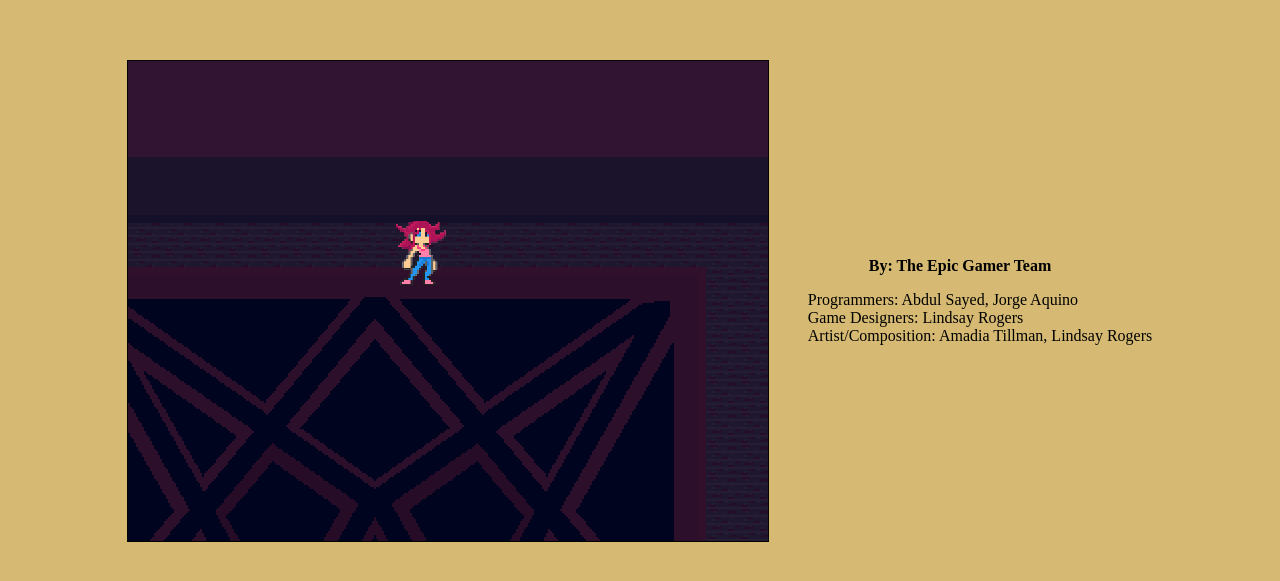
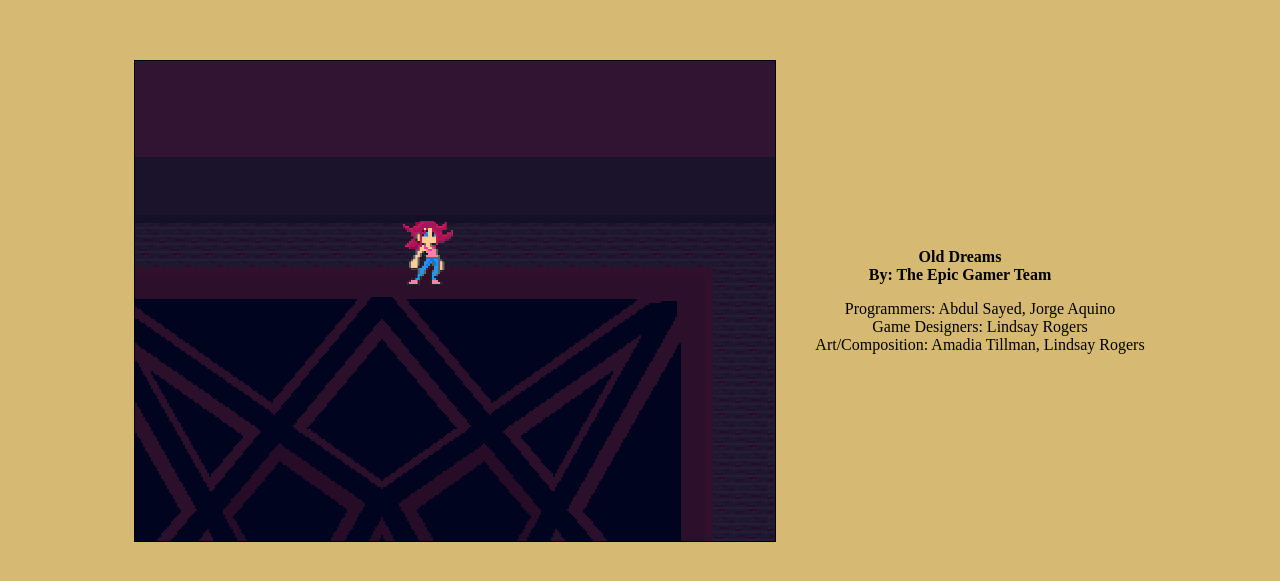
Before and after one commit to Abdul-RahmanSayed/Old-Dreams, a website: page index.html in a window 1280 px wide. Shown: the part 107-688 px from the top of the page. Drawn offline with nearby package versions, Linux system fonts and the light colour scheme; a web font is replaced by a local one.

Commit message:
Added creepy background music

```diff
--- a/index.html
+++ b/index.html
@@ -3,11 +3,18 @@
     <head>
         <title>Old Dreams</title>
         <meta charset="utf-8">
+        <style>
+            @import url('https://fonts.googleapis.com/css2?family=Syne+Mono&family=VT323&display=swap');
+        </style>
         <meta name="viewport" content="width=device-width, initial-scale=1">
         <link rel="icon" href="images/MC.png">
         <link rel="stylesheet" type="text/css" href="css/index.css">
     </head>
     <body>
+        <audio src="SCP-x5x.mp3" autoplay loop preload="auto"></audio>
+        <!-- SCP-x5x (Outer Thoughts) Kevin MacLeod (incompetech.com)
+Licensed under Creative Commons: By Attribution 3.0 License
+http://creativecommons.org/licenses/by/3.0/ -->
         <div class="frame">
             <div class="camera">
                 <div class="map pixel-art">
@@ -18,15 +25,14 @@
 
             </div>
         </div>
-        <div>
-            <p>
-                <b class="description">By: The Epic Gamer Team</b>
-                <ul>
-                    <li>Programmers: Abdul Sayed, Jorge Aquino</li>
-                    <li>Game Designers: Lindsay Rogers</li>
-                    <li>Artist/Composition: Amadia Tillman, Lindsay Rogers</li>
-                </ul>
-            </p>
+        <div class="description">
+            <b id="title">Old Dreams<br></b>
+            <b id="byline">By: The Epic Gamer Team</b>
+            <ul id="credits">
+                <li>Programmers: Abdul Sayed, Jorge Aquino</li>
+                <li>Game Designers: Lindsay Rogers</li>
+                <li>Art/Composition: Amadia Tillman, Lindsay Rogers</li>
+            </ul>
         </div>
         <script src="https://ajax.googleapis.com/ajax/libs/jquery/1.11.2/jquery.min.js"></script>
         <script src="js/OldDreams.js"></script>
```
Also changed, not shown: 1 other file.
